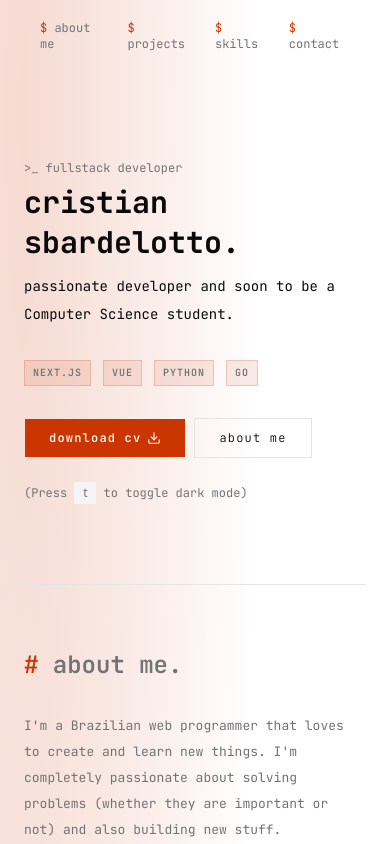
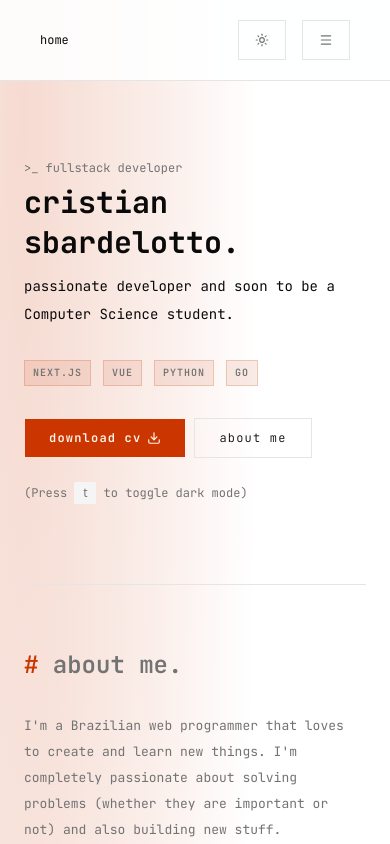
Before and after one commit to cristian-sbardelotto/portfolio, a React (Vite) app: page / in a window 390 px wide. Shown: the top 844 px of the page. Built offline with nearby package versions, Linux system fonts and the light colour scheme.

Commit message:
feat: add hamburger menu

```diff
--- a/src/components/sections/contact.tsx
+++ b/src/components/sections/contact.tsx
@@ -21,7 +21,7 @@ export function Contact() {
             cristian.k.sbardelotto@gmail.com
           </LinkPopover>
 
-          <div className='flex items-center gap-5'>
+          <div className='flex items-center gap-5 flex-wrap'>
             <LinkPopover
               className='text-muted-foreground/80 hover:text-foreground/80 no-underline hover:underline'
               href='https://github.com/cristian-sbardelotto'
--- a/src/components/sections/header.tsx
+++ b/src/components/sections/header.tsx
@@ -1,27 +1,62 @@
 import { useEffect, useState } from 'react';
+import { MenuIcon, MoonIcon, SunIcon, XIcon } from 'lucide-react';
+import { AnimatePresence, motion } from 'framer-motion';
+import { Button } from '../ui/button';
+import { useTheme } from '../theme-provider';
+
+const links = [
+  { href: '#about', label: 'about me' },
+  { href: '#projects', label: 'projects' },
+  { href: '#skills', label: 'skills' },
+  { href: '#contact', label: 'contact' },
+];
 
 export function Header() {
+  const { setTheme, isLight } = useTheme();
+
   const [scrolled, setScrolled] = useState(false);
+  const [isMobile, setIsMobile] = useState(false);
+  const [menuOpen, setMenuOpen] = useState(false);
+
+  function toggleMenu() {
+    setMenuOpen(val => !val);
+  }
+
+  function toggleTheme() {
+    setTheme(isLight ? 'dark' : 'light');
+  }
 
   useEffect(() => {
-    const onScroll = () => setScrolled(window.scrollY > 10);
+    function onScroll() {
+      return setScrolled(window.scrollY > 10);
+    }
+    function onResize() {
+      setIsMobile(window.innerWidth < 640);
+      if (window.innerWidth >= 640) setMenuOpen(false);
+    }
+
     onScroll();
+    onResize();
+
     window.addEventListener('scroll', onScroll);
+    window.addEventListener('resize', onResize);
     return () => window.removeEventListener('scroll', onScroll);
   }, []);
 
   return (
     <header
       className={`z-50 fixed inset-0 h-fit w-full border-b bg-background/90 px-10 py-5 transition-colors duration-300 ${
-        scrolled ? 'border-b-border' : 'border-b-transparent bg-transparent'
+        isMobile || scrolled
+          ? 'border-b-border'
+          : 'border-b-transparent bg-transparent'
       }`}
     >
-      <nav className='mx-auto flex max-w-2xl list-none items-center justify-center gap-[5vw] text-xs text-muted-foreground'>
+      <nav className='mx-auto flex max-w-2xl list-none items-center justify-between sm:justify-center gap-[5vw] text-xs text-muted-foreground'>
         <h3
           className={`transition-all duration-300 ease-out ${
-            scrolled
+            isMobile || scrolled
               ? 'opacity-100 scale-100 max-w-5'
-              : 'opacity-0 scale-75 max-w-0 mr-[-5vw]'
+              : 'opacity-0 scale-75 max-w-0 mr-[-5vw] pointer-events-none'
           }`}
         >
           <a
@@ -32,41 +67,65 @@ export function Header() {
           </a>
         </h3>
 
-        <li>
+        <div className='hidden sm:contents'>
+          {links.map(link => (
+            <li key={link.href}>
               <a
                 className='transition-colors hover:text-foreground'
-            href='#about'
+                href={link.href}
               >
                 <span className='text-primary'>$ </span>
-            about me
+                {link.label}
               </a>
             </li>
-        <li>
+          ))}
+        </div>
+
+        <div className='sm:hidden flex gap-4 items-center'>
+          <Button
+            variant='outline'
+            className='p-4'
+            onClick={toggleTheme}
+          >
+            {isLight ? <SunIcon size={20} /> : <MoonIcon size={20} />}
+          </Button>
+
+          <Button
+            variant='outline'
+            className='p-4'
+            onClick={toggleMenu}
+            aria-label='Toggle menu'
+          >
+            {menuOpen ? <XIcon size={20} /> : <MenuIcon size={20} />}
+          </Button>
+        </div>
+      </nav>
+
+      {/* mobile hamburger menu */}
+      <AnimatePresence>
+        {menuOpen && (
+          <motion.ul
+            initial={{ opacity: 0, y: -8 }}
+            animate={{ opacity: 1, y: 0 }}
+            exit={{ opacity: 0, y: -8 }}
+            transition={{ duration: 0.2, ease: 'easeOut' }}
+            className='sm:hidden flex flex-col items-center gap-4 mt-5 text-xs text-muted-foreground'
+          >
+            {links.map(link => (
+              <li key={link.href}>
                 <a
                   className='transition-colors hover:text-foreground'
-            href='#projects'
+                  href={link.href}
+                  onClick={() => setMenuOpen(false)}
                 >
                   <span className='text-primary'>$ </span>
-            projects
+                  {link.label}
                 </a>
               </li>
-        <li>
-          <a
-            className='transition-colors hover:text-foreground'
-            href='#skills'
-          >
-            <span className='text-primary'>$</span> skills
-          </a>
-        </li>
-        <li>
-          <a
-            className='transition-colors hover:text-foreground'
-            href='#contact'
-          >
-            <span className='text-primary'>$</span> contact
-          </a>
-        </li>
-      </nav>
+            ))}
+          </motion.ul>
+        )}
+      </AnimatePresence>
     </header>
   );
 }
```
Lines whose indentation alone changed are shown as unchanged.
